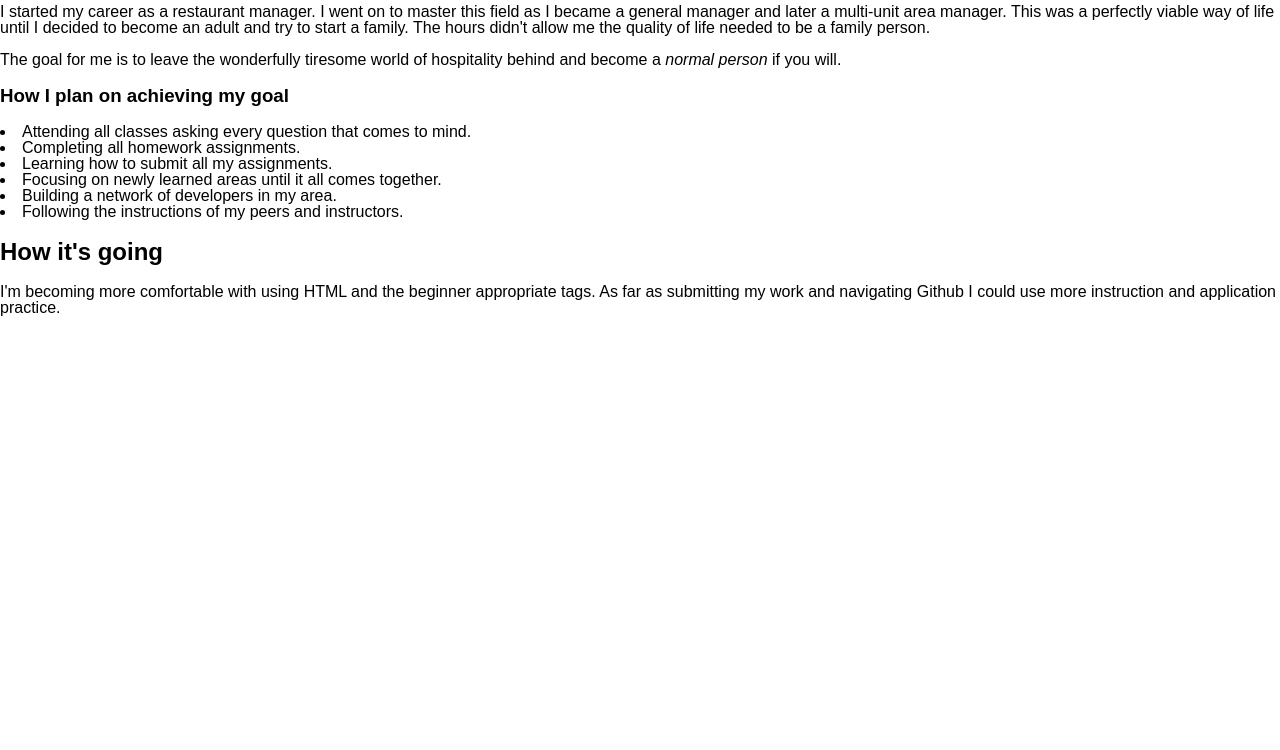
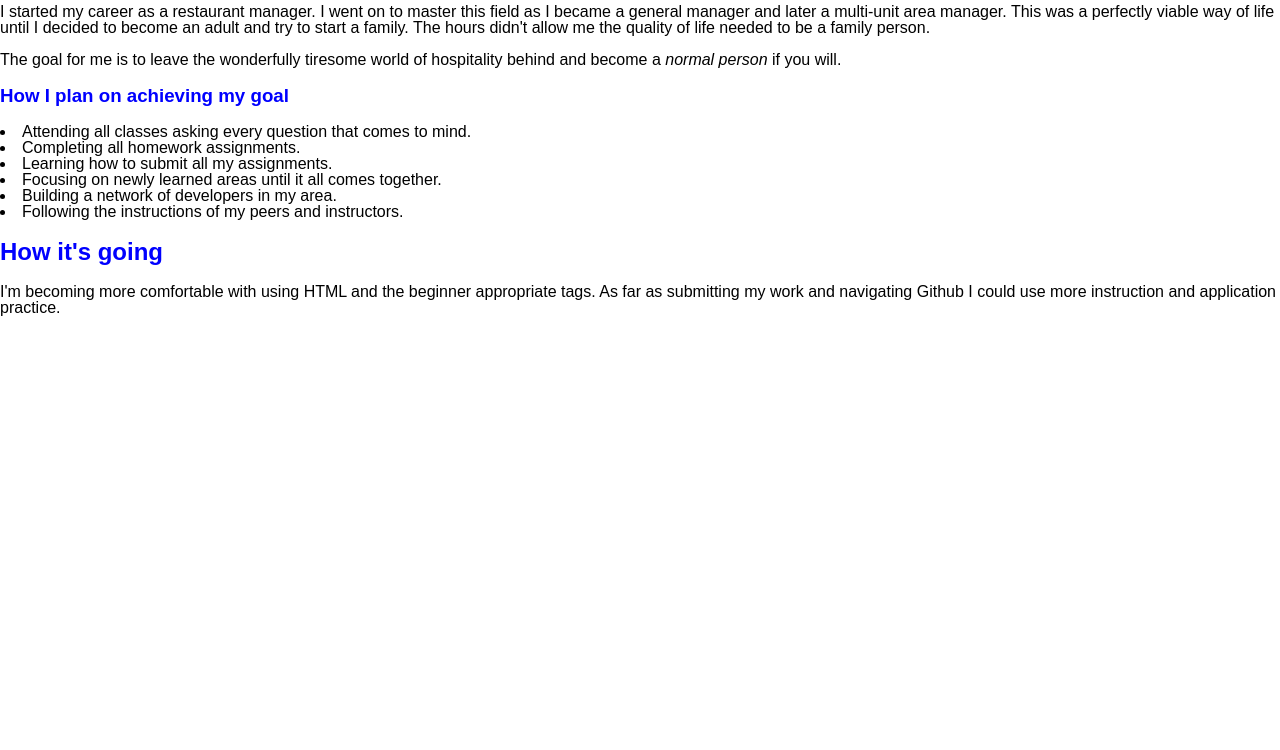
Before and after one commit to StPeteFrank/hello-world, a website: page public/index.html in a window 1280 px wide. Shown: the part 71-821 px from the top of the page. Drawn offline with Linux system fonts and the light colour scheme.

Commit message:
Hello, world.

```diff
--- a/public/screen.css
+++ b/public/screen.css
@@ -7,3 +7,4 @@ body {
   min-height: 100%;
   font: 16px / 1 sans-serif;
 }
+h1,h2,h3 {color: blue}
```
Also changed, not shown: public/index.html (line endings or trailing spaces).
